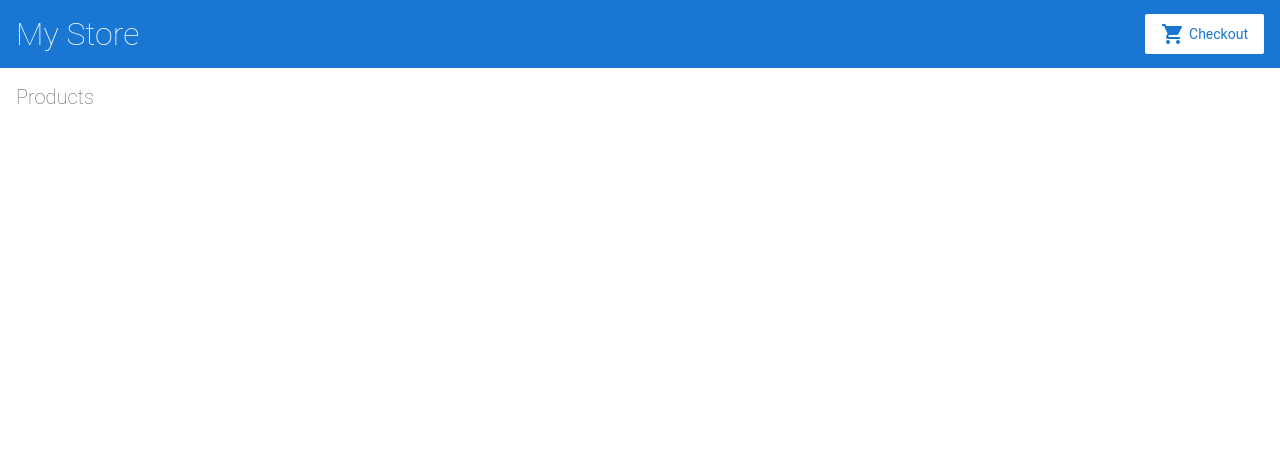
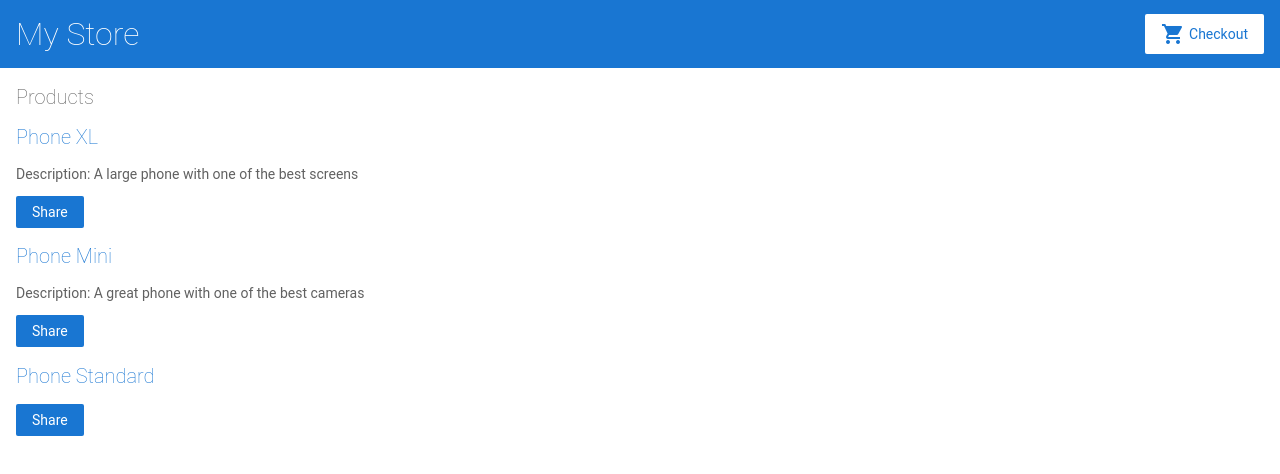
Before and after one commit to emorozovs/angular-first-test, an Angular app: page / in a window 1280 px wide. Shown: the top 474 px of the page. Built offline with nearby package versions, Linux system fonts and the light colour scheme.

Commit message:
3 files modified

```diff
--- a/src/app/app.component.ts
+++ b/src/app/app.component.ts
@@ -1,4 +1,5 @@
 import { Component } from '@angular/core';
+
 
 @Component({
   selector: 'app-root',
--- a/src/app/product-list/product-list.component.html
+++ b/src/app/product-list/product-list.component.html
@@ -1,8 +1,18 @@
 <h2>Products</h2>
 
+<div *ngFor="let product of products">
 
-<!--
-Copyright Google LLC. All Rights Reserved.
-Use of this source code is governed by an MIT-style license that
-can be found in the LICENSE file at http://angular.io/license
--->
+<h2>
+   <a [title]="product.name + ' details'">
+      {{ product.name }}
+    </a>
+</h2>
+ <p *ngIf="product.description">
+    Description: {{ product.description }}
+  </p>
+
+  <button (click)="share()">
+    Share
+  </button>
+
+</div>
```
Also changed, not shown: src/app/products.ts (line endings or trailing spaces).
